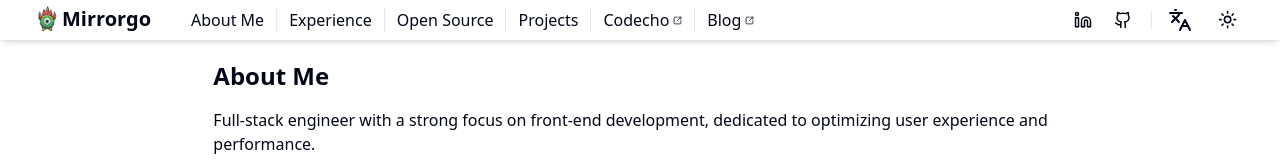
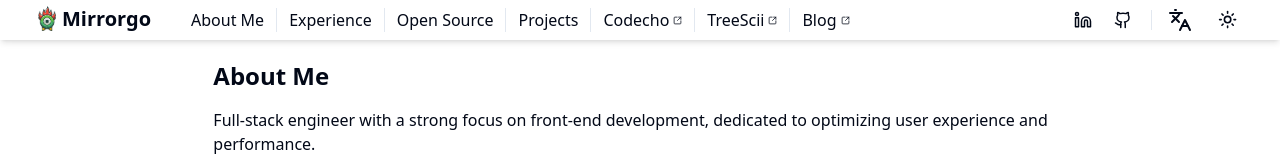
Before and after one commit to Mirrorgo/Mirrorgo, a Next.js app: page / in a window 1280 px wide. Shown: the top 160 px of the page. Built offline with nearby package versions, Linux system fonts and the light colour scheme.

Commit message:
feat: Add TreeScii link to NavBar and update Blog link

```diff
--- a/app/components/NavBar/nav-bar.tsx
+++ b/app/components/NavBar/nav-bar.tsx
@@ -29,8 +29,12 @@ const moreNavItems = [
     href: "https://codecho.unimelb.top/",
   },
   {
+    label: "TreeScii",
+    href: "https://ascii-tree.unimelb.top/",
+  },
+  {
     label: "Blog",
-    href: "https://www.yuque.com/mirrorgo/qvhwgq",
+    href: "https://www.yuque.com/mirrorgo/blog",
   },
 ];
 
```
